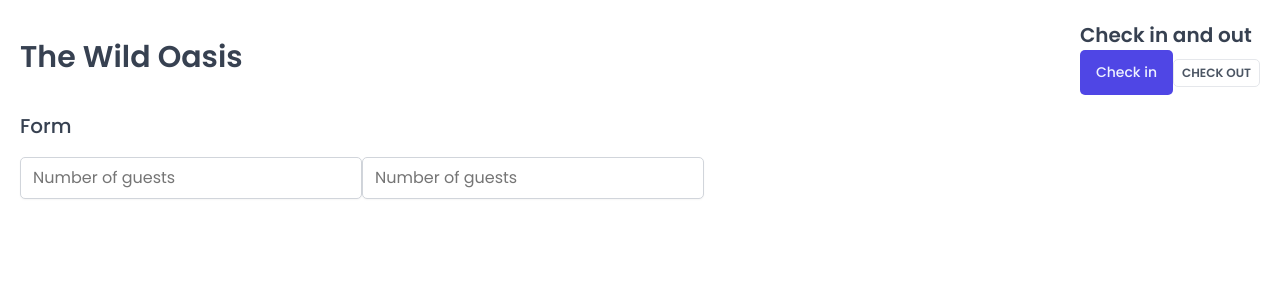
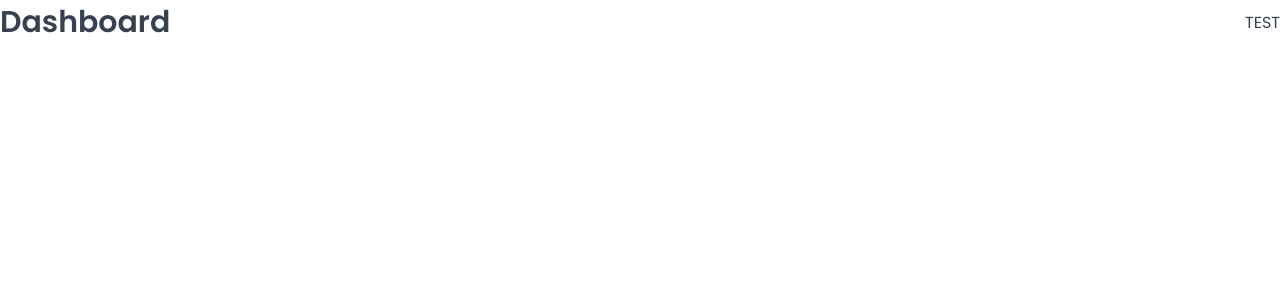
Before and after one commit to RodrigoSierraV/the_wild_oasis, a React (Vite) app: page /dashboard in a window 1280 px wide. Shown: the top 300 px of the page. Built offline with nearby package versions, Linux system fonts and the light colour scheme; a web font is replaced by a local one.

Commit message:
Add routes

```diff
--- a/package.json
+++ b/package.json
@@ -12,6 +12,7 @@
   "dependencies": {
     "react": "^18.2.0",
     "react-dom": "^18.2.0",
+    "react-router-dom": "^6.21.1",
     "styled-components": "^6.1.6"
   },
   "devDependencies": {
--- a/src/App.jsx
+++ b/src/App.jsx
@@ -1,52 +1,34 @@
-import styled from "styled-components"
+import { BrowserRouter, Navigate, Route, Routes } from "react-router-dom";
 
 import GlobalStyles from "./styles/GlobalStyles"
-import Button from "./ui/Button";
-import Input from "./ui/Input";
-import Heading from "./ui/Heading";
-import Row from "./ui/Row";
-
-const StyledApp = styled.main`
-  /* background-color: orangered; */
-  padding: 20px;
-`;
+import Dashboard from "./pages/Dashboard"
+import Bookings from "./pages/Bookings"
+import Cabins from "./pages/Cabins"
+import Users from "./pages/Users"
+import Settings from "./pages/Settings"
+import Account from "./pages/Account"
+import Login from "./pages/Login"
+import PageNotFound from "./pages/PageNotFound"
 
 function App() {
   return (
     <>
       <GlobalStyles />
-      <StyledApp>
-        <Row>
-          <Row type='horizontal'>
-            <Heading as="h1">The Wild Oasis</Heading>
-            <div>
-              <Heading as="h2">Check in and out</Heading>
-              <Button
-                onClick={() => alert("Check in")}
-              >
-                Check in
-              </Button>
-              <Button
-                variation='secondary'
-                size='small'
-                onClick={() => alert("Check in")}
-              >
-                Check out
-              </Button>
-            </div>
-          </Row>
-
-          <Row>
-            <Heading as="h3">Form</Heading>
-            <form action="">
-              <Input type="number" placeholder="Number of guests" />
-              <Input type="number" placeholder="Number of guests" />
-            </form>
-          </Row>
-        </Row>
-      </StyledApp>
+      <BrowserRouter>
+        <Routes>
+          <Route index element={<Navigate replace to="dashboard" />} />
+          <Route path="dashboard" element={<Dashboard />} />
+          <Route path="bookings" element={<Bookings />} />
+          <Route path="cabins" element={<Cabins />} />
+          <Route path="users" element={<Users />} />
+          <Route path="settings" element={<Settings />} />
+          <Route path="account" element={<Account />} />
+          <Route path="login" element={<Login />} />
+          <Route path="*" element={<PageNotFound />} />
+        </Routes>
+      </BrowserRouter>
     </>
-  )
+  );
 }
 
 export default App
```
Also changed, not shown: 1 other file (tests, documents, lock files or other folders).
